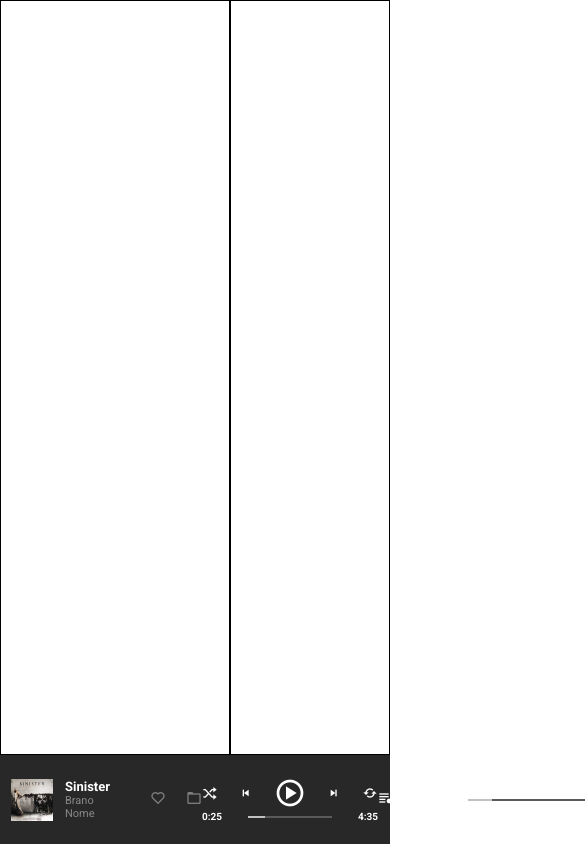
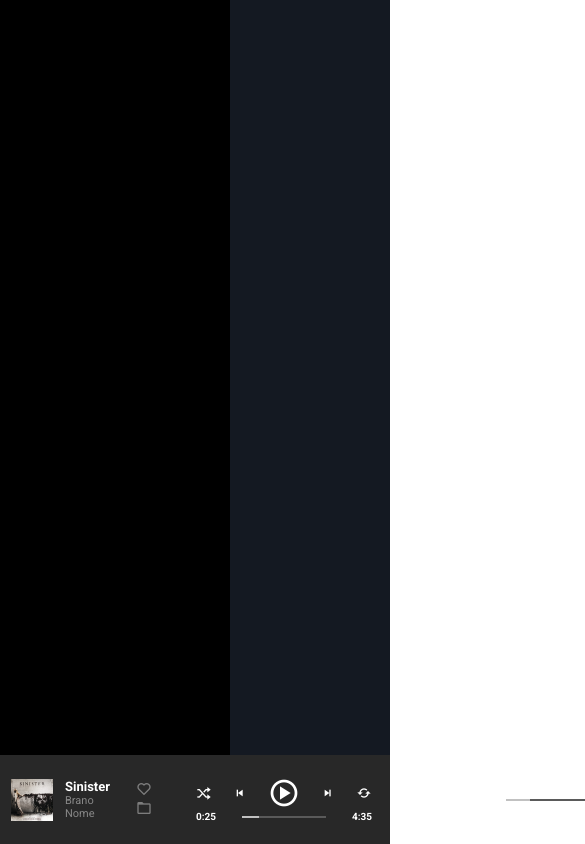
Before and after one commit to gianluca-milesi/html-css-spotifyweb, a plain HTML site: page index.html in a window 390 px wide. Shown: the top 844 px of the page, 585 px wide, since content can reach past the window. Drawn offline with nearby package versions, Linux system fonts and the light colour scheme.

Commit message:
ADD: responsive flex direction to small player track

```diff
--- a/css/app.css
+++ b/css/app.css
@@ -44,10 +44,12 @@ main {
 
 aside {
     width: 230px;
+    background-color: rgb(0, 0, 0);
 }
 
 .main-content {
     flex-grow: 1;
+    background-color: rgb(20, 25, 34);
 }
 
 .control-btns {
@@ -83,6 +85,7 @@ aside {
     justify-content: space-between;
     align-items: center;
     padding: 22px 11px;
+    gap: 44px;
 }
 
 /* player track */
@@ -165,3 +168,21 @@ aside {
 .debug>* {
     border: 1px solid black;
 }
+
+
+/* MEDIA QUERIES */
+@media (max-width: 878px) {
+
+}
+
+
+@media (max-width: 639px) {
+    .save-track {
+        flex-direction: column;
+        gap: 0;
+    }
+
+    .player__track {
+        gap: 26px;
+    }
+}
--- a/index.html
+++ b/index.html
@@ -17,7 +17,7 @@
 <body>
     <div class="viewport">
 
-        <main class="debug">
+        <main>
             <aside class="side-bar"></aside>
             <div class="main-content"></div>
         </main>
@@ -32,7 +32,7 @@
                             <p class="color-gray fs-11">Brano Nome</p>
                         </section>
                     </div>
-                    <div class="control-btns">
+                    <div class="control-btns save-track">
                         <button><i class='bx bx-heart'></i></button>
                         <button><i class='bx bx-folder'></i></button>
                     </div>
```
